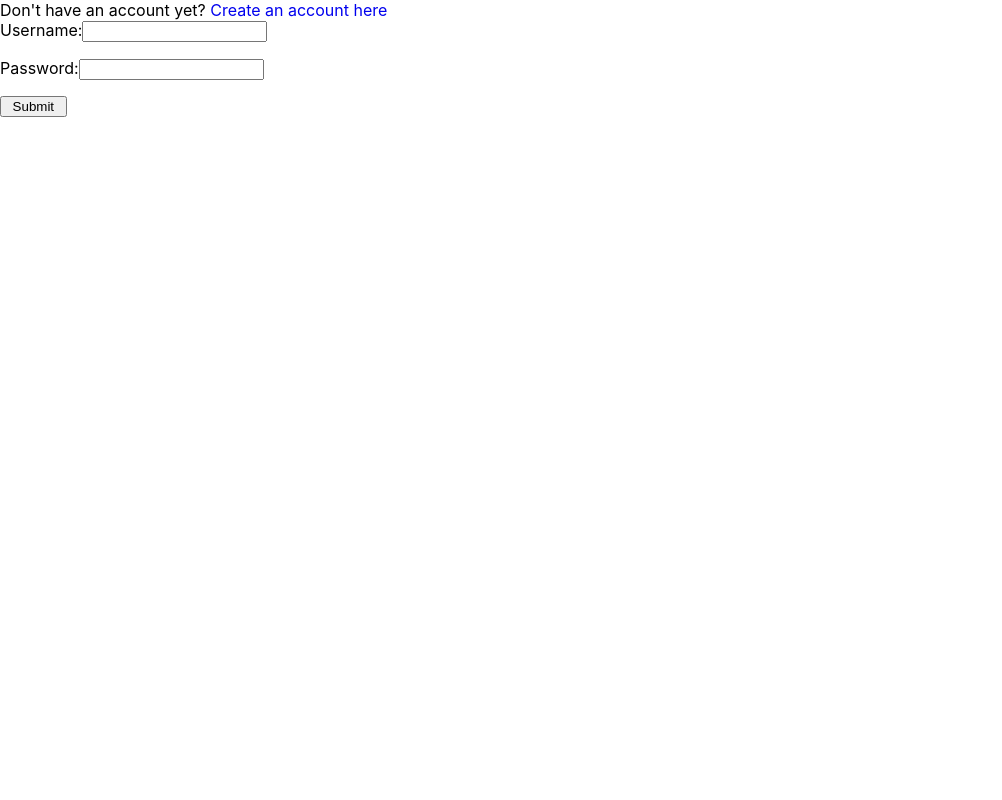
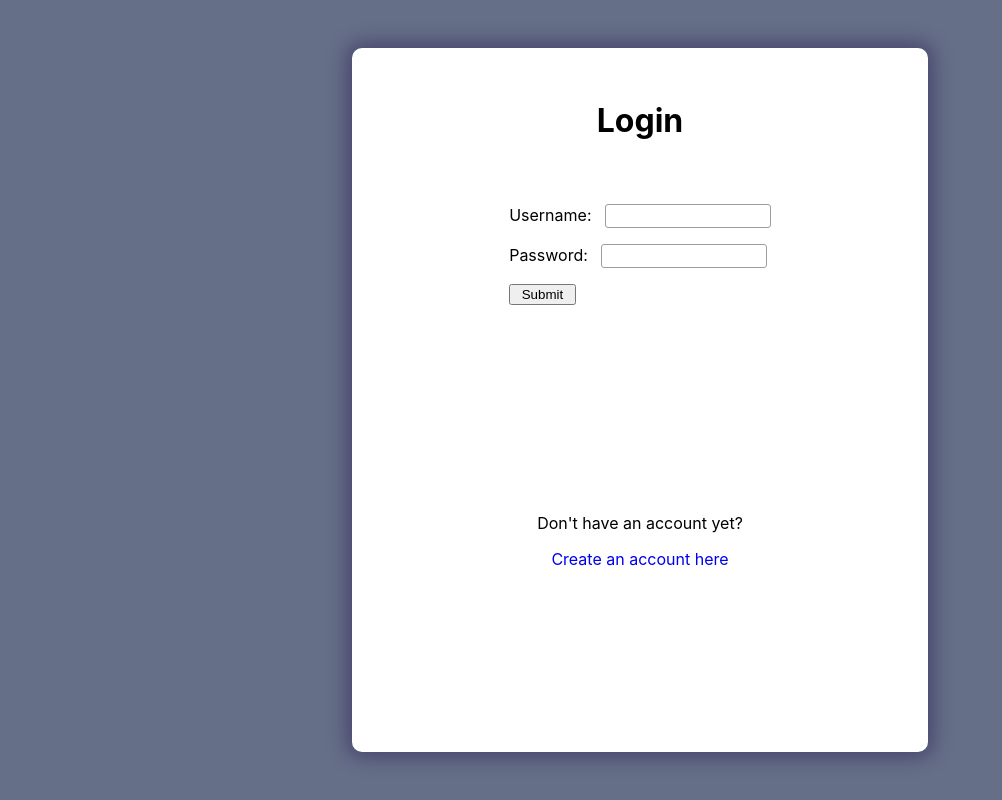
Before and after one commit to WebFrameworks-F21/semester-project-michaella-alex, a React (Create React App) app in the folder client-racks/: page /login in a window 1280 px wide. Shown: the whole page, without its empty margins (0-1002 px from the left). Built offline with nearby package versions, Linux system fonts and the light colour scheme.

Commit message:
style login, tables; finish updateObject and navigation when complete

```diff
--- a/client-racks/src/App.css
+++ b/client-racks/src/App.css
@@ -1,3 +1,10 @@
+table,
+th,
+td {
+  border: 1px solid black;
+  border-collapse: collapse;
+}
+
 nav {
   background-color: #666f88;
   height: 3em;
@@ -26,6 +33,19 @@ form {
 /* .label-form {
   display: flex;
 } */
+
+input[type="text"],
+input[type="password"],
+input[type="number"],
+select,
+option {
+  border: 1px solid #9d9d9d;
+  border-radius: 3px;
+  margin-left: 1em;
+  width: 12em;
+  height: 1.5em;
+  background-color: white;
+}
 
 input[type="submit"] {
   width: 5em;
@@ -64,3 +84,40 @@ label {
 .dash-button :visited {
   color: white;
 }
+
+.login {
+  display: flex;
+  justify-content: center;
+  align-items: center;
+  width: 100vw;
+  height: 100vh;
+  background-color: #666f88;
+}
+
+.login-box {
+  width: 40vw;
+  height: 80vh;
+  box-shadow: 0px 0px 20px 5px #1e104a73;
+  background-color: white;
+  display: flex;
+  flex-direction: column;
+  padding: 2em;
+  align-items: center;
+  border-radius: 10px;
+}
+
+.login-box h1 {
+  margin-bottom: 2em;
+}
+
+.login-note {
+  margin-top: 12em;
+  text-align: center;
+}
+
+td,
+th {
+  width: 10em;
+  padding: 4px;
+  border: 1px solid #686868;
+}
--- a/client-racks/src/forms/ObjectsForm.js
+++ b/client-racks/src/forms/ObjectsForm.js
@@ -321,7 +321,7 @@ export default function ObjectsForm({ token, user }) {
 
         <input type="submit" />
       </form>
-      {redirect && <Navigate to="/racks" />}
+      {redirect && <Navigate to="/objects" />}
     </div>
   );
 }
--- a/client-racks/src/single-views/Object.js
+++ b/client-racks/src/single-views/Object.js
@@ -93,7 +93,7 @@ export default function Rack({ token, user }) {
       <h2>Object {obj.name}</h2>
       <h3>Located in Rack {objRack.name}</h3>
       <button>
-        <Link to={`/rack/${rack.id}/update`}>Update Object</Link>
+        <Link to={`/object/${obj.id}/update`}>Update Object</Link>
       </button>
       <div>
         <p>Size: {obj.size}</p>
--- a/client-racks/src/single-views/Rack.js
+++ b/client-racks/src/single-views/Rack.js
@@ -1,10 +1,32 @@
 import React, { useState, useEffect } from "react";
 import { Link } from "react-router-dom";
-import { useParams } from "react-router-dom";
+import { Navigate, useParams } from "react-router-dom";
+
+async function deleteRack(token, id, setRedirect) {
+  try {
+    const response = await fetch(
+      `http://localhost:8000/racks/rackspace/${id}/`,
+      {
+        method: "DELETE",
+        mode: "cors",
+        headers: {
+          "Content-Type": "application/json",
+          Authorization: `Token ${token}`,
+        },
+      }
+    );
+    alert("Rack has been deleted!");
+    setRedirect(true);
+    console.log(response);
+  } catch (error) {
+    console.log(error, "something went wrong");
+  }
+}
 
 export default function Rack({ token, user }) {
   const { id } = useParams();
   const [rack, setRack] = useState({});
+  const [redirect, setRedirect] = useState(false);
 
   useEffect(() => {
     async function getRack() {
@@ -65,6 +87,9 @@ export default function Rack({ token, user }) {
       <button>
         <Link to={`/rack/${rack.id}/update`}>Update Rack</Link>
       </button>
+      <button onClick={() => deleteRack(token, id, setRedirect)}>
+        Delete Rack
+      </button>
 
       <div>
         <p>Size: {rack.size}</p>
@@ -85,6 +110,7 @@ export default function Rack({ token, user }) {
         </tr>
         {objectRows}
       </table>
+      {redirect && <Navigate to="/racks" />}
     </div>
   );
 }
--- a/client-racks/src/update_forms/ObjectUpdate.js
+++ b/client-racks/src/update_forms/ObjectUpdate.js
@@ -94,6 +94,23 @@ export default function ObjectsForm({ token, user }) {
     setName(object.name);
     setSize(object.size);
     setVisibility(object.public);
+    setObjType(object.resourcetype);
+
+    if (object.rack_detail) {
+      setRackLocation(object.rack_detail.id);
+    }
+    setRackPosition(object.start);
+
+    setPorts(object.ports);
+    setRunTime(object.watt_hours);
+    setWatts(object.max_watts);
+    setCpu(object.cpu);
+    setRam(object.ram);
+    setStorage(object.hdisk_size);
+    setGraphics(object.graphics);
+    setSlots(object.disk_slots);
+    setOutlets(object.outlets);
+    setSurgeProtection(object.surge_protection);
   }, [object]);
 
   const rackOptions = racks.map((rack) => {
@@ -357,7 +374,7 @@ export default function ObjectsForm({ token, user }) {
 
         <input type="submit" />
       </form>
-      {redirect && <Navigate to="/racks" />}
+      {redirect && <Navigate to="/objects" />}
     </div>
   );
 }
--- a/client-racks/src/views/Login.js
+++ b/client-racks/src/views/Login.js
@@ -45,11 +45,10 @@ export default function Login({ setToken, setUser }) {
   };
 
   return (
-    <div>
-      <div>
-        Don't have an account yet?{" "}
-        <Link to="/signup">Create an account here</Link>
-      </div>
+    <div className="login">
+      <div className="login-box">
+        <h1>Login</h1>
+
         <form onSubmit={handleSubmit}>
           <label>
             Username:
@@ -69,6 +68,11 @@ export default function Login({ setToken, setUser }) {
           </label>
           <input type="submit" />
         </form>
+        <div className="login-note">
+          <p>Don't have an account yet?</p>
+          <Link to="/signup">Create an account here</Link>
+        </div>
+      </div>
     </div>
   );
 }
--- a/client-racks/src/views/Objects.js
+++ b/client-racks/src/views/Objects.js
@@ -43,7 +43,7 @@ export default function Objects({ token, user }) {
 
   return (
     <div>
-      Objects Available
+      <h2>Objects Available</h2>
       <Link to="/objects/new">
         <button>New Rack</button>
       </Link>
--- a/client-racks/src/views/Racks.js
+++ b/client-racks/src/views/Racks.js
@@ -47,7 +47,7 @@ export default function Racks({ token, user }) {
 
   return (
     <div>
-      <h3>Racks Available</h3>
+      <h2>Racks Available</h2>
       <Link to="/racks/new">
         <button>New Rack</button>
       </Link>
```
Lines whose indentation alone changed are shown as unchanged.
